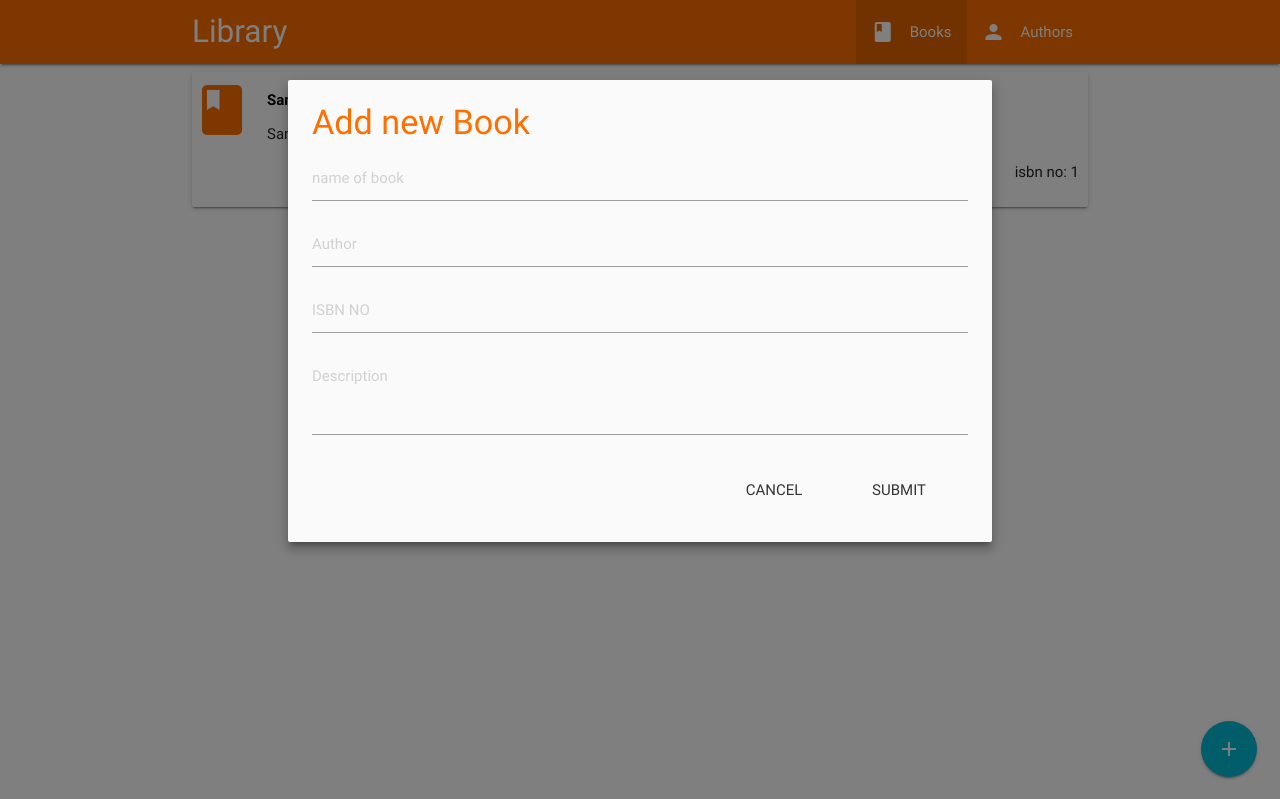
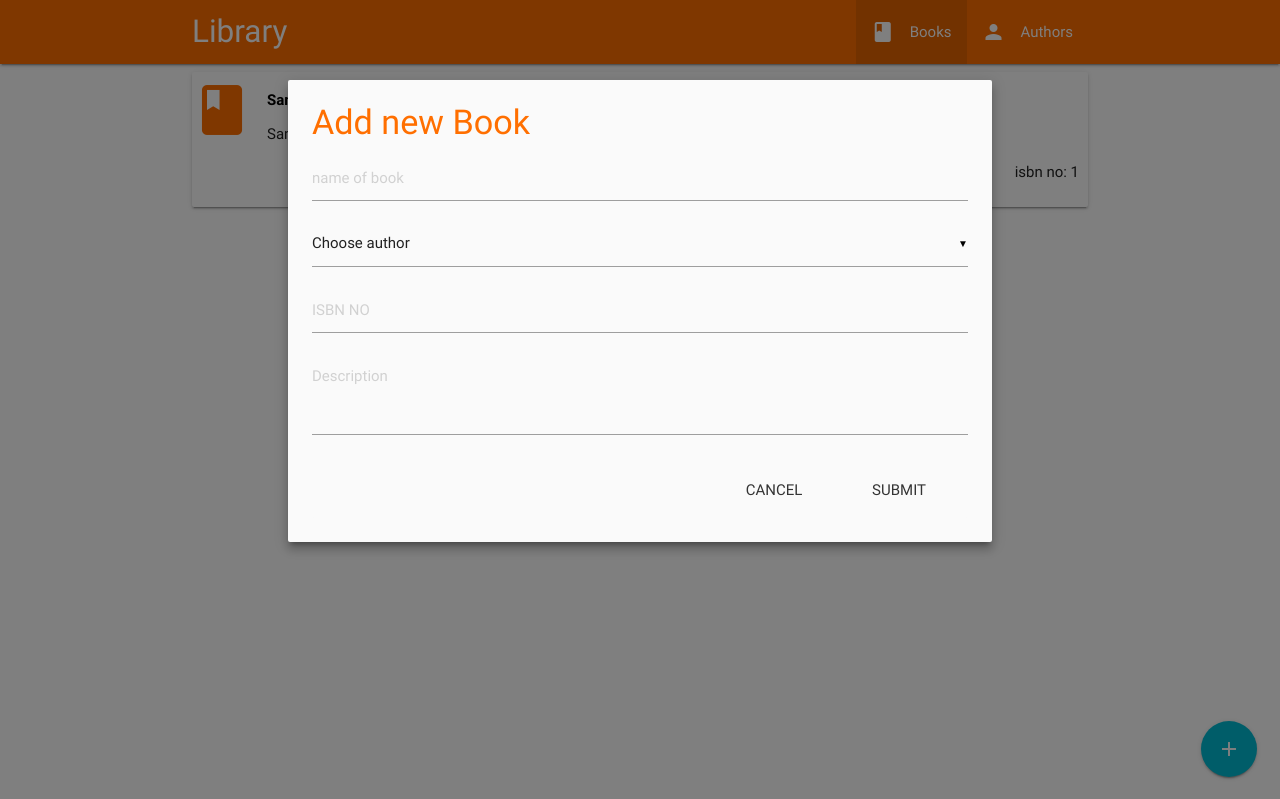
Before and after one commit to sherinann/Weavedin-Library-WebApp, a Django app: page / in a window 1280 px wide, after a click on "add". Run offline with Django 3.2, Linux system fonts and the light colour scheme; tables that the repository leaves empty hold one stand-in row (Sample ...); some libraries are stand-ins or nearby versions.

Commit message:
drop down list of authors working

```diff
--- a/LibraryBackend/libraryApp/templates/books_all.html
+++ b/LibraryBackend/libraryApp/templates/books_all.html
@@ -36,7 +36,12 @@
             <form class="col s12" method="post"  action="{% url 'addBook' %}">
                 {% csrf_token %}
                 <input placeholder="name of book" id="bname" type="text" name="bname" class="validate " >
-                <input placeholder="Author" id="author" type="text" name="author_name" class="validate">
+                <select name="author_name">
+             <option value="" disabled selected>Choose author</option>
+             {% for author in ainfo %}
+                  <option  value="{{author.name}}" name="author">{{author.name}}</option>
+             {% endfor %}
+        </select>
                 <input placeholder="ISBN NO" id="isbnNo" type="text" name="isbnNo" class="validate">
                 <textarea id="textarea1" name="textarea1" class="materialize-textarea" placeholder="Description"></textarea>
                 <div class="modal-footer">
```
